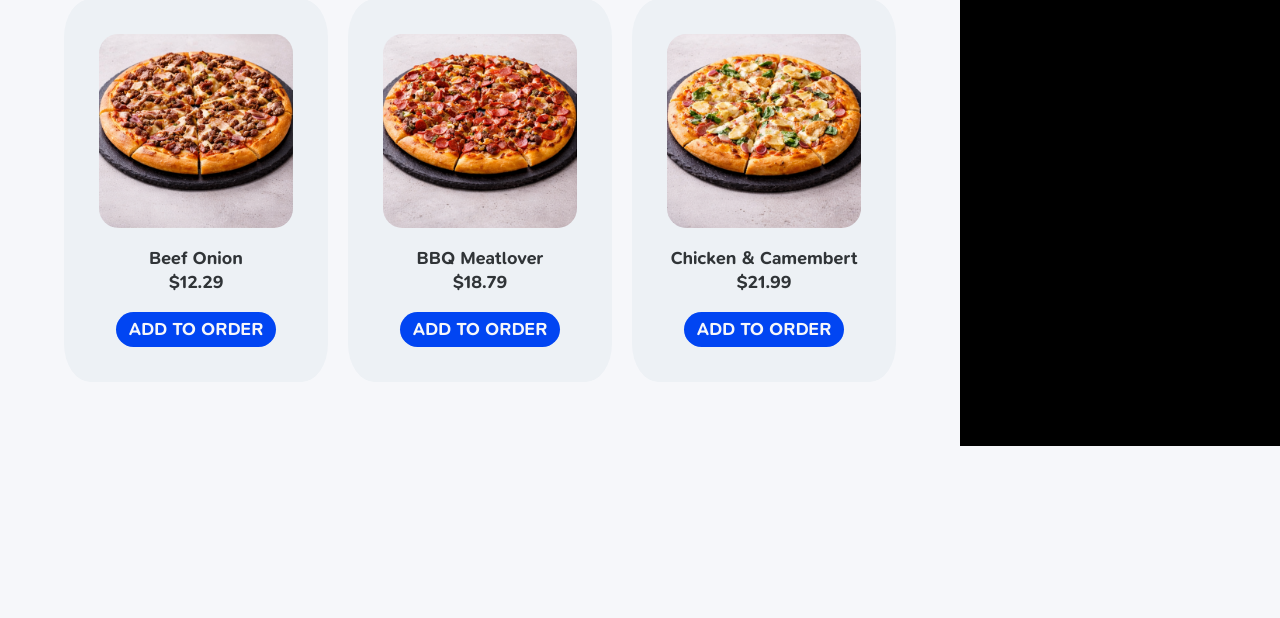
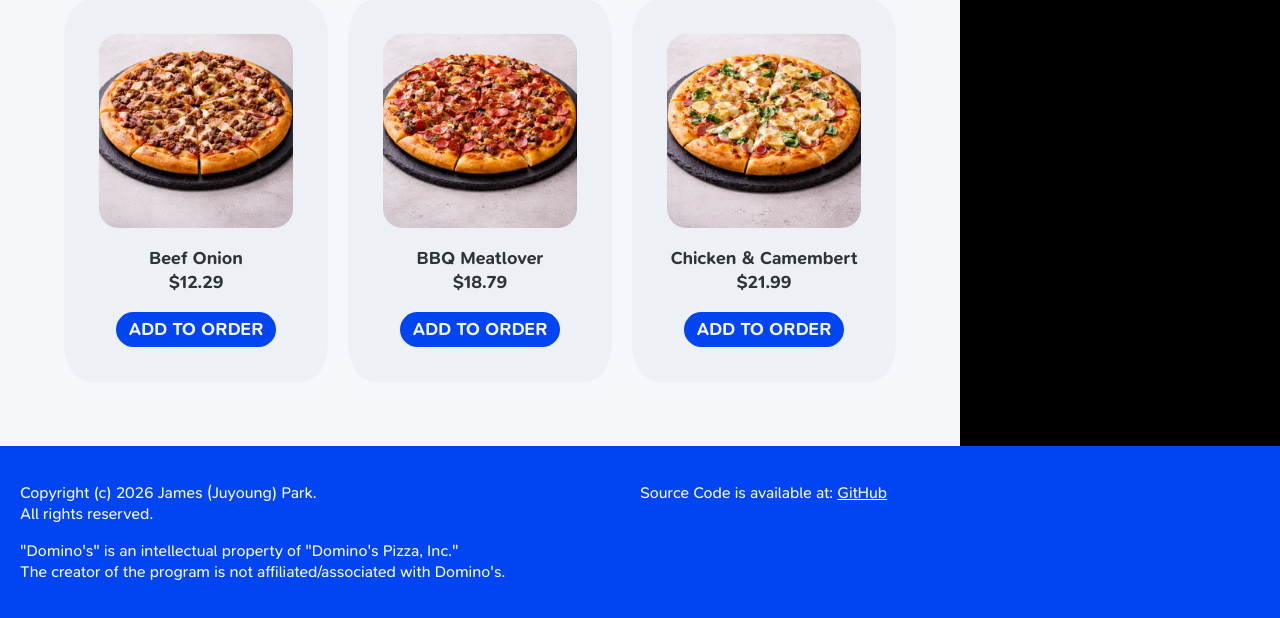
Before and after one commit to sleepywndud/pizza, a Flask app: page / in a window 1280 px wide; the page is wider, and only the part inside the window is pictured. Shown: the part 624-1242 px from the top of that part. Before the commit the page ends 1070 px from the top of that part, so only its background shows below. Run offline with Flask 3, Linux system fonts and the light colour scheme; data comes from the database, SQL or seed files in the repository.

Commit message:
feat: add footer (for all pages)

```diff
--- a/static/css/main.css
+++ b/static/css/main.css
@@ -27,9 +27,6 @@ body {
 	/* ensures the navbar is on top of other elements */
 	z-index: 999999999999;
 
-	/* fixes the navbar's position at the top of the page */
-	/* navbar constantly there even when scrolled */
-	/* position: fixed; */
 	top: 0;
 	left: 0;
 
@@ -59,6 +56,19 @@ body {
 	font-weight: bolder;
 }
 
+footer {
+	background: var(--blue-main);
+	margin: 0;
+	padding: 20px;
+	color: var(--white-main);
+}
+
+footer a {
+	color: var(--white-main);
+}
+
+/* NOTE: all grids in this CSS file are generated by https://cssgrid-generator.netlify.app/ */
+
 .parent-grid {
 	display: grid;
 	grid-template-columns: 3fr 1fr;
@@ -67,6 +77,16 @@ body {
 	grid-row-gap: 0px;
 }
 
+/* 1 by 1 grid */
+.grid_1-1 {
+	display: grid;
+	grid-template-columns: repeat(2, 1fr);
+	grid-template-rows: 1fr;
+	grid-column-gap: 0px;
+	grid-row-gap: 0px;
+}
+
+/* 2 by 3 grid */
 .grid_2-3 {
 	display: grid;
 	grid-template-columns: repeat(3, 1fr);
--- a/templates/index.html
+++ b/templates/index.html
@@ -44,5 +44,23 @@
 				<!-- order grid end -->
 			</div>
 		</main>
+		<footer>
+			<div class="grid_1-1">
+				<div>
+					<p>Copyright (c) 2026 James (Juyoung) Park.<br>All rights reserved.</p>
+
+					<p>
+						"Domino's" is an intellectual property of "Domino's Pizza, Inc."<br>The
+						creator of the program is not affiliated/associated with Domino's.
+					</p>
+				</div>
+				<div>
+					<p>
+						Source Code is available at:
+						<a href="https://github.com/sleepywndud/pizza" target="_blank">GitHub</a>
+					</p>
+				</div>
+			</div>
+		</footer>
 	</body>
 </html>
```
Also changed, not shown: templates/customize.html (+18 -0 lines), templates/drinks.html (+18 -0 lines), templates/snacks.html (+18 -0 lines).
